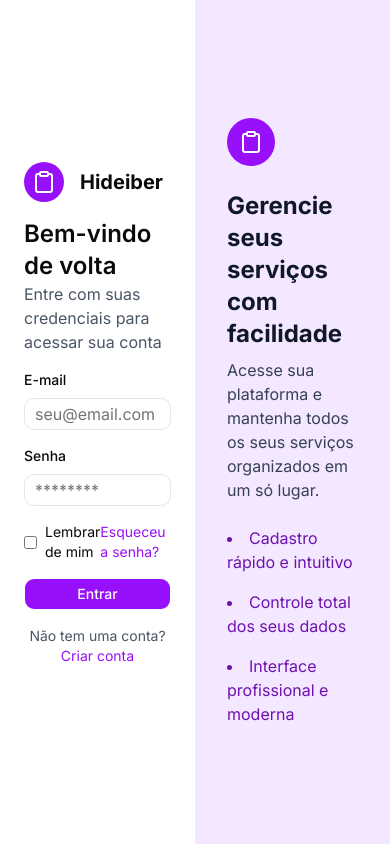
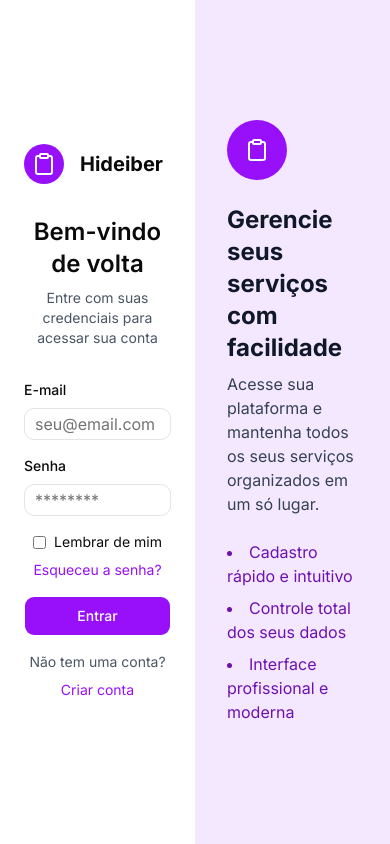
Before and after one commit to Hidemi2008/Hideiber-frontend, a Next.js app: page /login in a window 390 px wide. Built offline with nearby package versions, Linux system fonts and the light colour scheme.

Commit message:
Melhorias nos arquivos loginForm e infoSection

```diff
--- a/src/components/ui/infoSection.jsx
+++ b/src/components/ui/infoSection.jsx
@@ -5,7 +5,7 @@ export default function InfoSection() {
         <section className="bg-purple-100 h-screen flex items-center justify-center">
             <div className="flex flex-col gap-6 p-8">
 
-                <div className="flex items-center justify-center w-12 h-12 rounded-full bg-purple-600">
+                <div className="flex items-center justify-center w-15 h-15 rounded-full bg-purple-600">
                     <ClipboardIcon className="w-6 h-6 text-white" />
                 </div>
 
@@ -18,7 +18,7 @@ export default function InfoSection() {
                     </p>
                 </div>
 
-                <ul className="flex flex-col gap-4 text-purple-800 list-disc list-inside">
+                <ul className="flex flex-col gap-2 text-purple-800 list-disc list-inside md:gap-4">
                     <li>Cadastro rápido e intuitivo</li>
                     <li>Controle total dos seus dados</li>
                     <li>Interface profissional e moderna</li>
--- a/src/components/ui/loginForm.jsx
+++ b/src/components/ui/loginForm.jsx
@@ -12,7 +12,7 @@ import Link from "next/link"
 
 export default function LoginForm() {
     return (
-        <section className="flex flex-col justify-center gap-4 p-6 h-screen m-auto">
+        <section className="flex flex-col justify-center gap-8 p-6 h-screen max-w-md w-full mx-auto">
 
             <div className="flex items-center gap-4">
                 <div className="flex items-center justify-center w-10 h-10 rounded-full bg-purple-600">
@@ -21,14 +21,14 @@ export default function LoginForm() {
                 <h1 className="text-xl font-bold">Hideiber</h1>
             </div>
 
-            <div>
+            <div className="flex flex-col gap-2 text-center sm:text-left">
                 <h2 className="text-2xl font-semibold">Bem-vindo de volta</h2>
-                <p className="text-gray-600">
+                <p className="text-gray-600 text-sm sm:text-base">
                     Entre com suas credenciais para acessar sua conta
                 </p>
             </div>
 
-            <div className="flex flex-col gap-4">
+            <form className="flex flex-col gap-4">
                 <Field>
                     <FieldLabel className="text-sm" htmlFor="email">E-mail</FieldLabel>
                     <InputGroup>
@@ -51,7 +51,7 @@ export default function LoginForm() {
                     </InputGroup>
                 </Field>
 
-                <div className="flex items-center justify-between text-sm">
+                <div className="flex flex-col sm:flex-row items-center justify-between gap-2 text-sm">
                     <label className="flex items-center gap-2">
                         <input type="checkbox" className="rounded" />
                         Lembrar de mim
@@ -61,25 +61,17 @@ export default function LoginForm() {
                     </Link>
                 </div>
 
-                <Button className="w-full bg-purple-600 text-white hover:bg-purple-700">
+                <Button className="w-full h-10 bg-purple-600 text-white hover:bg-purple-700">
                     Entrar
                 </Button>
 
-                <p className="text-center text-sm text-gray-600">
-                    Não tem uma conta?
+                <p className="flex flex-col sm:flex-row items-center justify-center gap-2 text-center text-sm text-gray-600">
+                    <span>Não tem uma conta?</span>
                     <Link href="/" className="text-purple-600 hover:underline">
                         Criar conta
                     </Link>
                 </p>
-            </div>
-
-
-
-            <div>
-
-            </div>
-
-
+            </form>
         </section>
     )
 }
```
